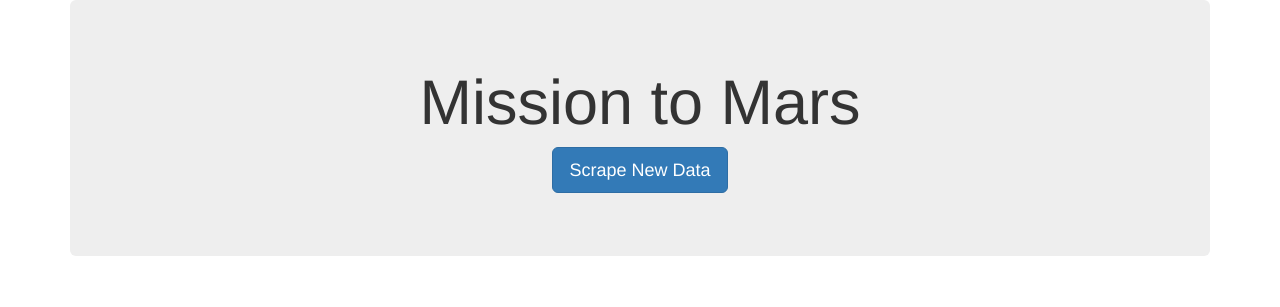
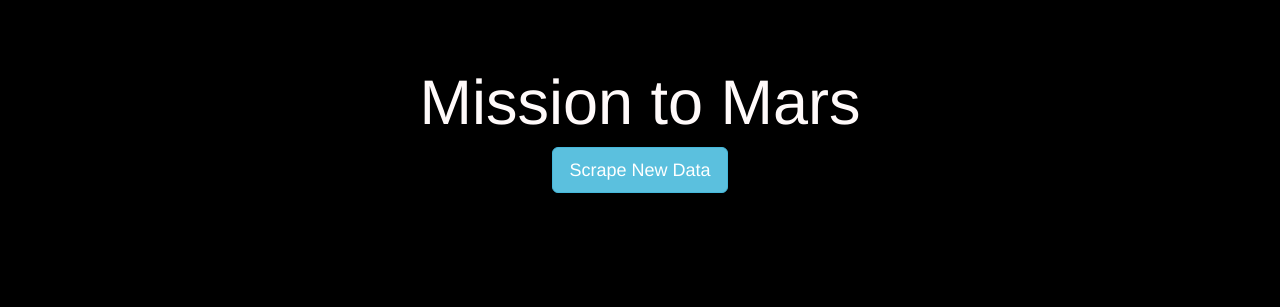
Before and after one commit to tfoster-ut/Mission-to-Mars, a Flask app: page / in a window 1280 px wide. Shown: the top 307 px of the page. Run offline with Flask 2, Linux system fonts and the light colour scheme; data that the repository does not hold is empty; some libraries are stand-ins or nearby versions.

Commit message:
add style elements to webpage

```diff
--- a/templates/index.html
+++ b/templates/index.html
@@ -10,13 +10,13 @@
       href="https://maxcdn.bootstrapcdn.com/bootstrap/3.3.7/css/bootstrap.min.css"
     />
   </head>
-  <body>
+  <body style="background-color: black; color: snow;">
     <div class="container">
       <!-- Add Jumbotron to Header -->
-      <div class="jumbotron text-center">
+      <div class="jumbotron text-center" style="background-color:black;">
         <h1>Mission to Mars</h1>
         <!-- Add a button to activate scraping script -->
-        <p><a class="btn btn-primary btn-lg" href="/scrape" role="button">Scrape New Data</a></p>
+        <p><a class="btn btn-info btn-lg" href="/scrape" role="button">Scrape New Data</a></p>
       </div>
 
       <!-- Add section for Mars News -->
@@ -47,7 +47,7 @@
 
         <div class="col-md-4">
           <!-- Mars Facts -->
-          <div class="row" id="mars-facts">
+          <div class="row" id="mars-facts" style="color: crimson; border-style: solid;">
             <h4>Mars Facts</h4>
             {{ mars.facts | safe }}
           </div>
```
